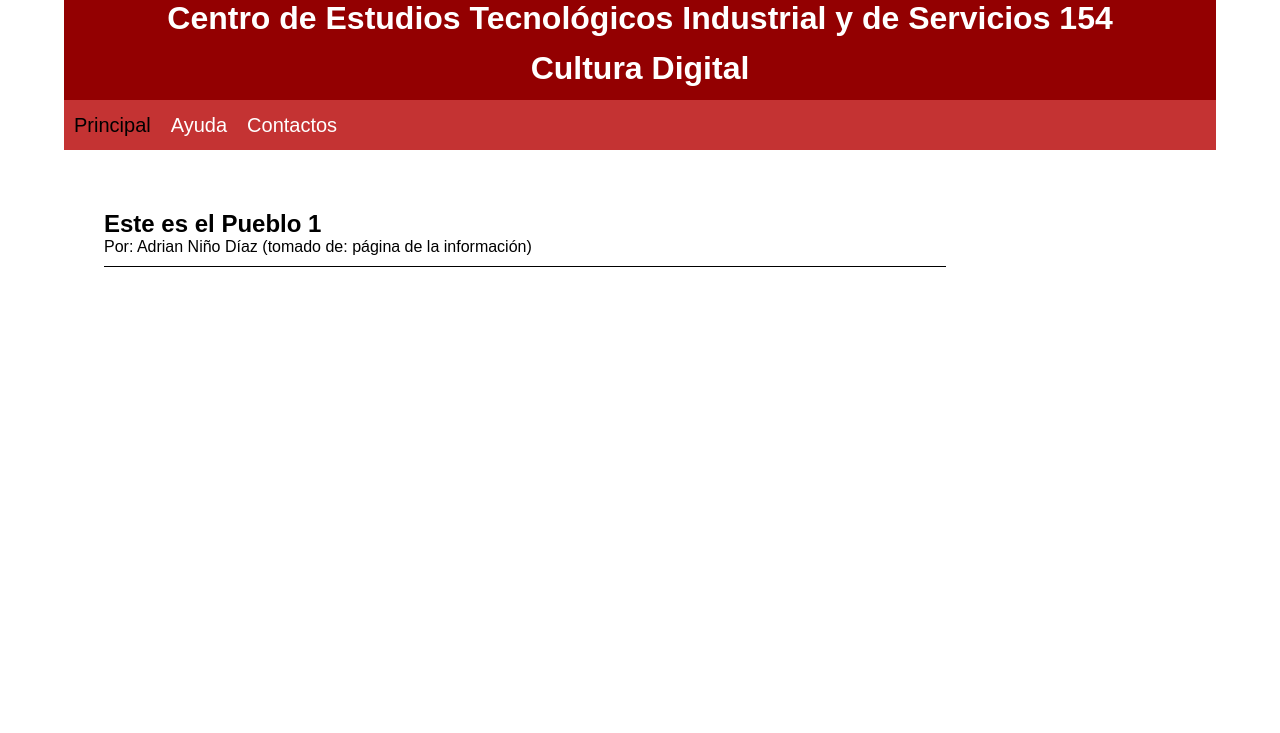
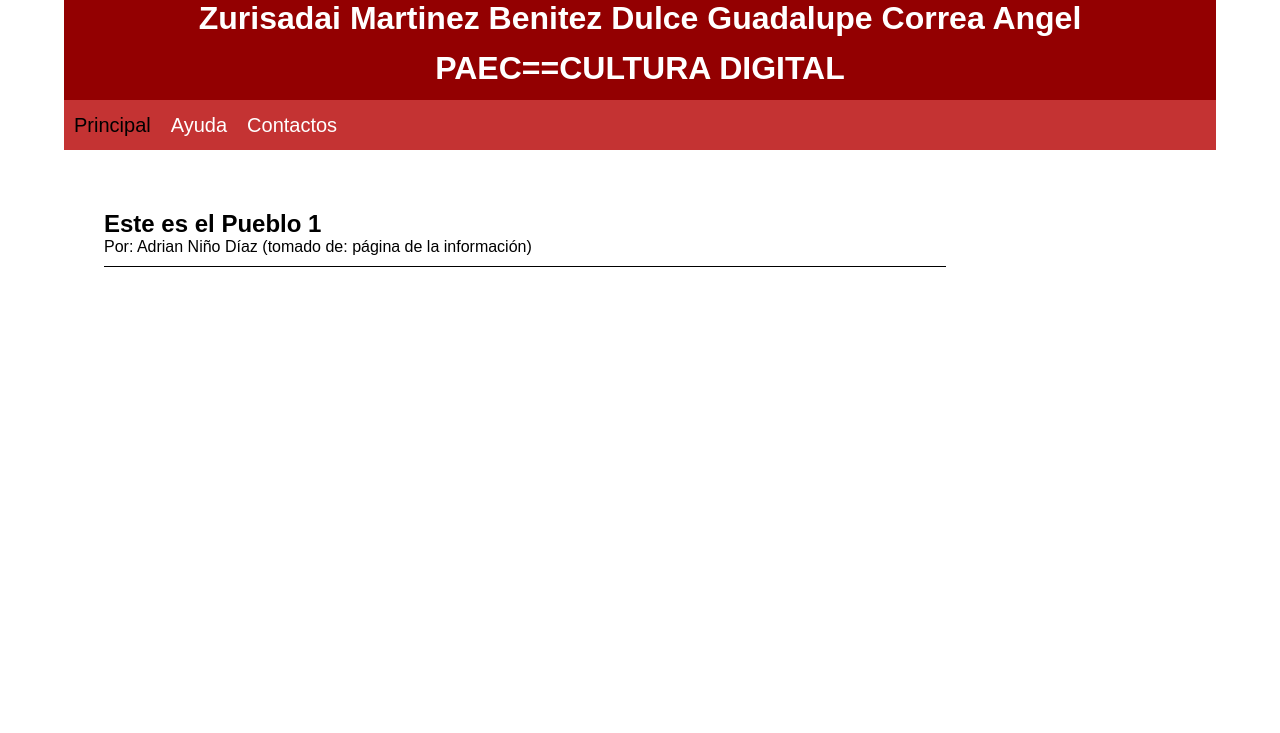
Before and after one commit to Dwlce/DS, a plain HTML site: page pueblo1.html in a window 1280 px wide. Shown: the top 733 px of the page. Drawn offline with Linux system fonts and the light colour scheme.

Commit message:
Update pueblo1.html

```diff
--- a/pueblo1.html
+++ b/pueblo1.html
@@ -8,8 +8,8 @@
   <body>
       <div id="container">
           <header>
-           <h1> Centro de Estudios Tecnológicos Industrial y de Servicios 154</h1>
-           <h1> Cultura Digital</h1>
+           <h1> Zurisadai Martinez Benitez Dulce Guadalupe Correa Angel</h1>
+           <h1> PAEC==CULTURA DIGITAL</h1>
 
           </header>
            <nav>
```
